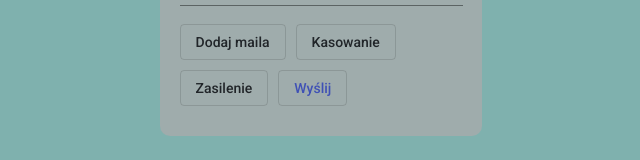
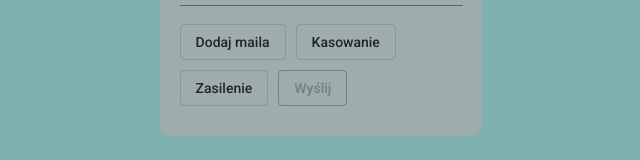
Before and after one commit to RafalM2000/forms, an Angular app: page /two in a window 1280 px wide. Shown: the part 696-856 px from the top of the page, without its empty margins (319-959 px from the left). Built offline with nearby package versions, Linux system fonts and the light colour scheme.

Commit message:
właściwości obiektów DOM

```diff
--- a/src/app/two/two.component.html
+++ b/src/app/two/two.component.html
@@ -44,6 +44,7 @@
           <button
           type="submit"
           color="primary"
+          [disabled] = "myFormModel.get('description').invalid"
           mat-stroked-button>
         Wyślij</button>
         </div>
--- a/src/app/two/two.component.ts
+++ b/src/app/two/two.component.ts
@@ -50,7 +50,7 @@ myFormModel: FormGroup;
   // }
 
   onSubmit() {
-    console.log('Formularz: ', this.myFormModel.value);
+    console.log('Obiekt--->', this.myFormModel.get('description'));
   }
 
   addEmail() {
```
